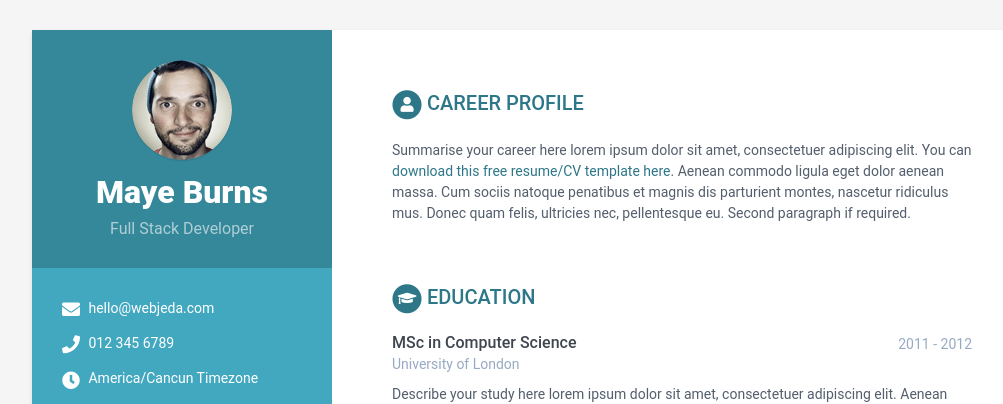
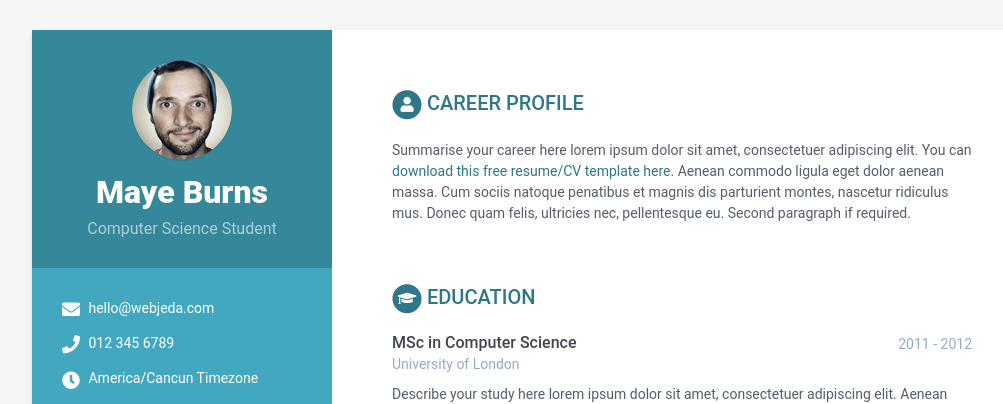
Before and after one commit to burnsmay/burnsmay.github.io, a Jekyll site: the page built from index.html, in a window 1280 px wide and 900 px high. Shown: the top 404 px of the window, without its empty margins (108-1111 px from the left). Built offline with Jekyll 4.4.1, drawn with Linux system fonts in a browser that asks for light colours.

Commit message:
Update data.yml tagline

```diff
--- a/_data/data.yml
+++ b/_data/data.yml
@@ -9,7 +9,7 @@ sidebar:
 
     # Profile information
     name: Maye Burns
-    tagline: Full Stack Developer
+    tagline: Computer Science Student
     avatar: profile.png  #place a 100x100 picture inside /assets/images/ folder and provide the name of the file below
 
     # Sidebar links
```
